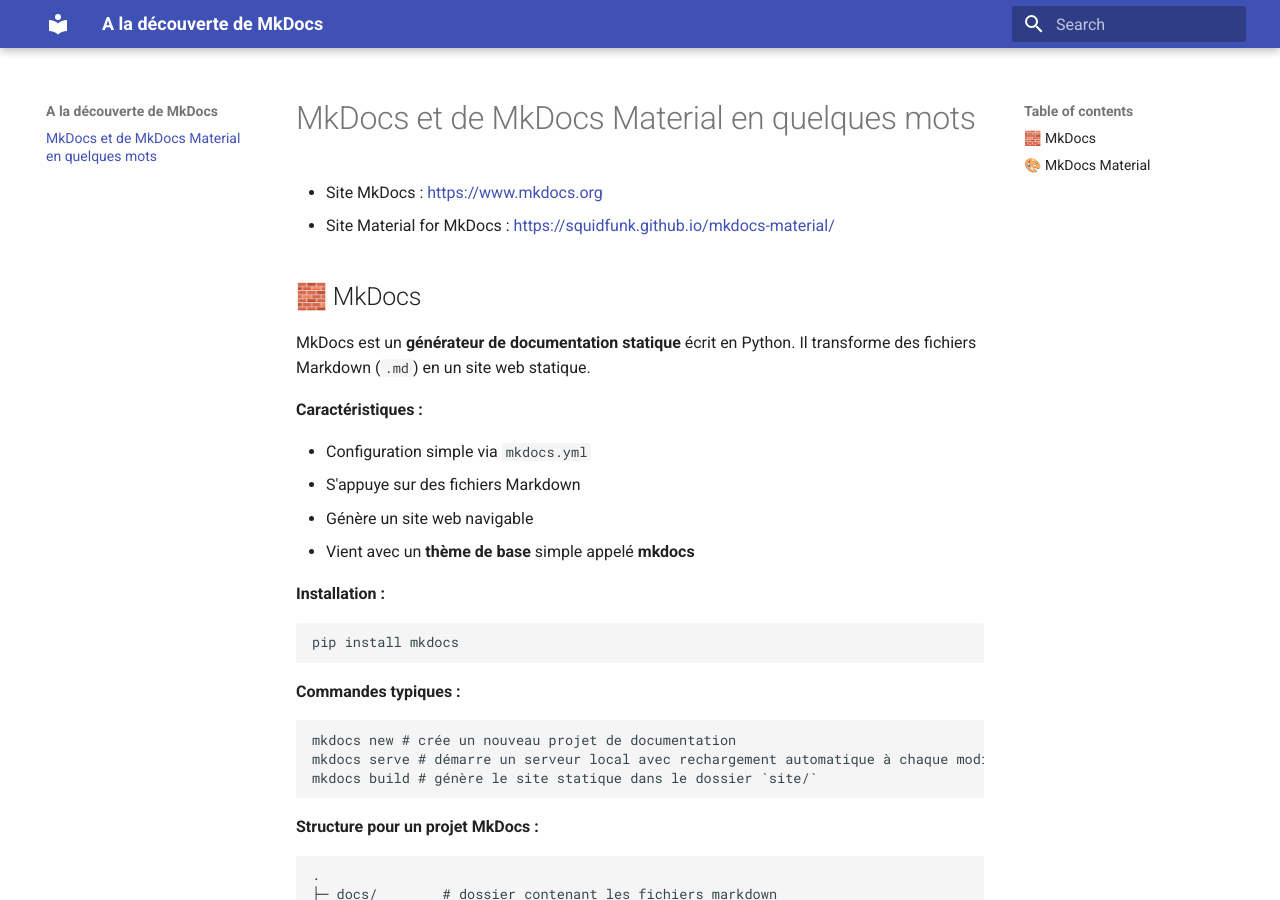
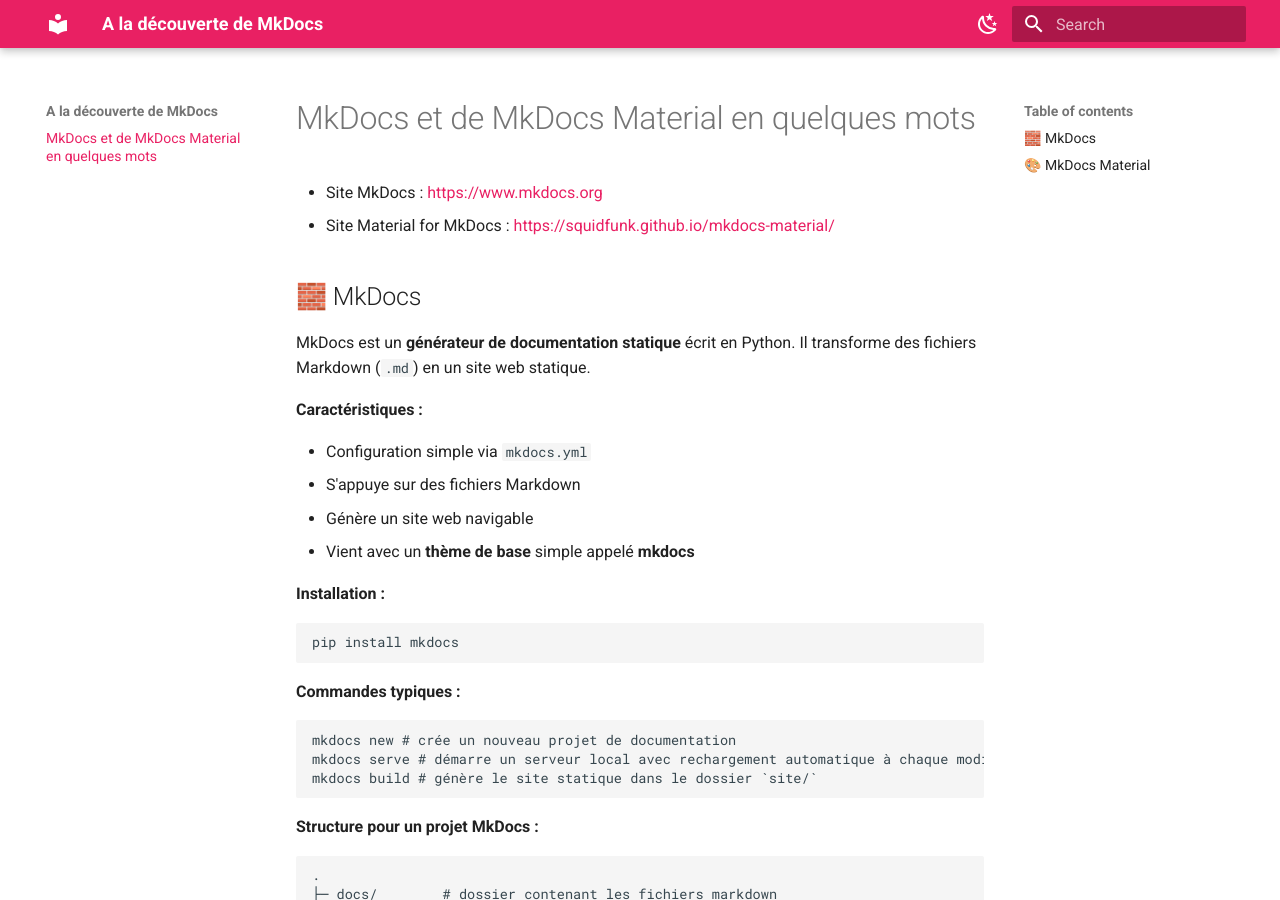
Before and after one commit to iblasquez/mkdocs-gh-pages, an MkDocs documentation site: the page built from docs/index.md, in a window 1280 px wide and 900 px high. Built offline with MkDocs 1.6.1 and Material for MkDocs 9.7.7, drawn with Linux system fonts in a browser that asks for light colours.

Commit message:
personnalisation apparence : couleurs et thèmes

```diff
--- a/mkdocs.yml
+++ b/mkdocs.yml
@@ -3,3 +3,18 @@
 
 theme:
   name: material
+  palette:
+    - media: "(prefers-color-scheme: light)"
+      scheme: default
+      primary: pink
+      accent: cyan
+      toggle:
+        icon: material/weather-night
+        name: Basculer en mode sombre
+    - media: "(prefers-color-scheme: dark)"
+      scheme: slate
+      primary: pink
+      accent: cyan
+      toggle:
+        icon: material/weather-sunny
+        name: Basculer en mode clair
```
